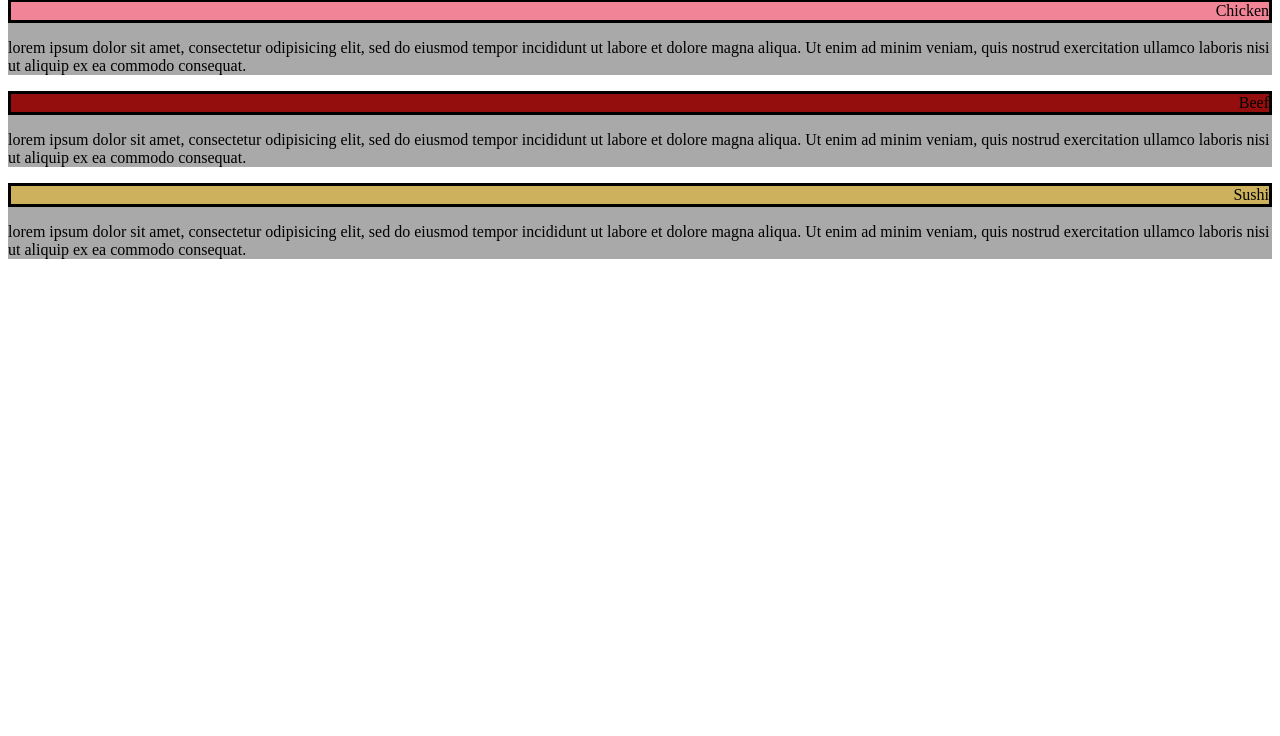
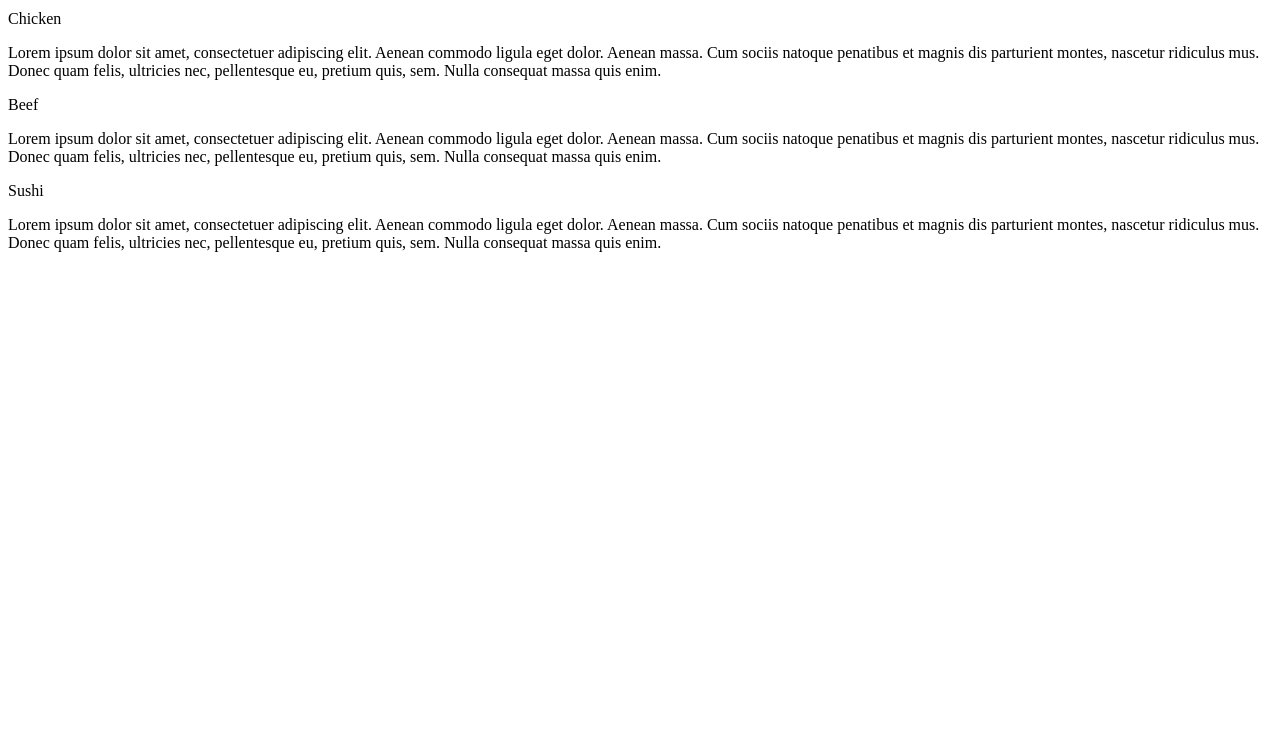
Before and after one commit to AyushDhon/CourseraProject, a plain HTML site: page index.html in a window 1280 px wide. Shown: the part 64-800 px from the top of the page. Drawn offline with Linux system fonts and the light colour scheme.

Commit message:
Update index.html

```diff
--- a/index.html
+++ b/index.html
@@ -1,43 +1,38 @@
+
 <!DOCTYPE html>
 <html>
 <head>
-    <meta charset='utf-8'>
-    <meta name='viewport' content='width=device-width, initial-scale=1'>
-    <title>Coursera Project</title>
 
-    <link rel='stylesheet' type='text/css' media='screen' href='main.css'>
+<title>Responsive Layout</title>
+<meta name="viewport" content="width=device-width, initial-scale=1">
+<link rel="stylesheet" type="text/css" href="main.css">
+
 </head>
 <body>
-    <h1>Our Menu</h1>
+<h1>Our Menu</h1>
 
-    <div class="row">
 
-        <div class="cols-lg-1 col-md-2 col-sl-" id="section">
-            <div id="a"> Chicken </div>
-            <p> lorem ipsum dolor sit amet, consectetur odipisicing elit, sed do eiusmod tempor
-                incididunt ut labore et dolore magna aliqua. Ut enim ad minim veniam, quis
-                nostrud exercitation ullamco laboris nisi ut aliquip ex ea commodo consequat.
-            </p>
-        </div>
 
-        <div class="cols-lg-1 col-md-2" id="section">
-            <div id="b"> Beef </div>
-            <p> lorem ipsum dolor sit amet, consectetur odipisicing elit, sed do eiusmod tempor
-            incididunt ut labore et dolore magna aliqua. Ut enim ad minim veniam, quis
-            nostrud exercitation ullamco laboris nisi ut aliquip ex ea commodo consequat.
-            </p>
-        </div>
+  <div class="col-lg-4 col-md-6 col-sm-12">
+  	<div class="box">
+  		<p class="content-name name1">Chicken</p>
+  		<p class="content">Lorem ipsum dolor sit amet, consectetuer adipiscing elit. Aenean commodo ligula eget dolor. Aenean massa. Cum sociis natoque penatibus et magnis dis parturient montes, nascetur ridiculus mus. Donec quam felis, ultricies nec, pellentesque eu, pretium quis, sem. Nulla consequat massa quis enim.</p>
+  	</div>
+  </div>
 
-        <div class="cols-lg-1 col-md-2" id="section">
-            <div id="c"> Sushi </div>
-            <p> lorem ipsum dolor sit amet, consectetur odipisicing elit, sed do eiusmod tempor
-            incididunt ut labore et dolore magna aliqua. Ut enim ad minim veniam, quis
-            nostrud exercitation ullamco laboris nisi ut aliquip ex ea commodo consequat.
-            </p>
-        </div>
+  <div class="col-lg-4 col-md-6 col-sm-12">
+  	<div class="box">
+   		<p class="content-name name2">Beef</p>
+   		<p class="content">Lorem ipsum dolor sit amet, consectetuer adipiscing elit. Aenean commodo ligula eget dolor. Aenean massa. Cum sociis natoque penatibus et magnis dis parturient montes, nascetur ridiculus mus. Donec quam felis, ultricies nec, pellentesque eu, pretium quis, sem. Nulla consequat massa quis enim.</p>
+  	</div>
+  </div>
 
-    </div>
-
+  <div class="col-lg-4 col-md-12 col-sm-12">
+  	<div class="box">
+  		<p class="content-name name3">Sushi</p>
+  		<p class="content">Lorem ipsum dolor sit amet, consectetuer adipiscing elit. Aenean commodo ligula eget dolor. Aenean massa. Cum sociis natoque penatibus et magnis dis parturient montes, nascetur ridiculus mus. Donec quam felis, ultricies nec, pellentesque eu, pretium quis, sem. Nulla consequat massa quis enim.</p>
+  	</div>
+  </div>
 
 </body>
 </html>
```
